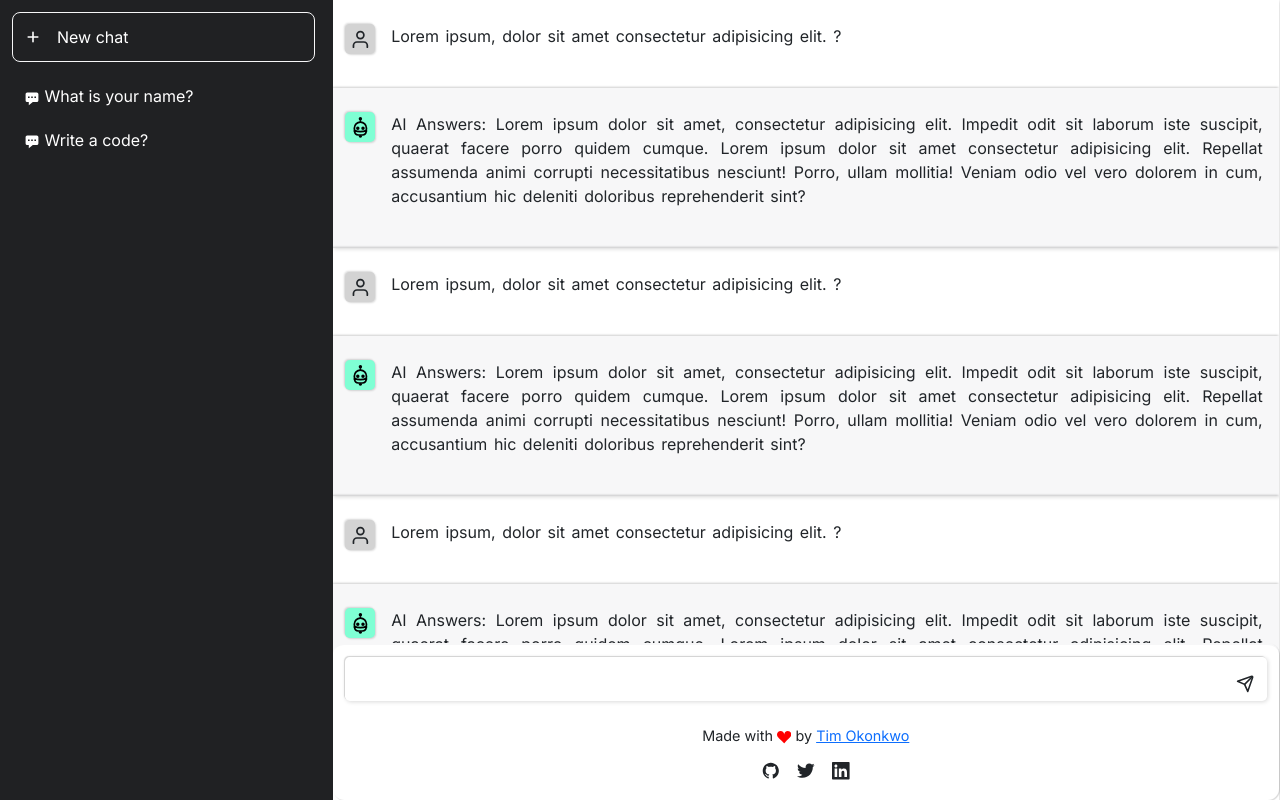
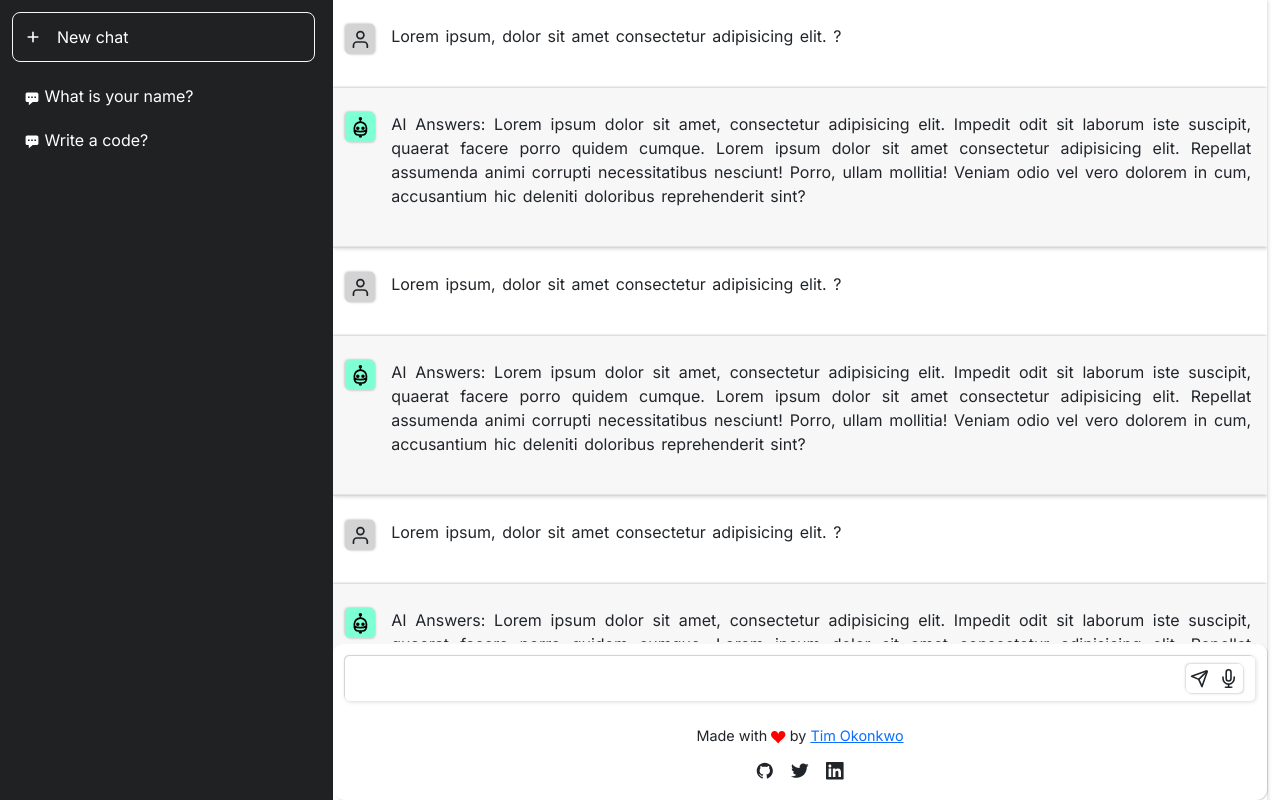
Before and after one commit to Manuelthegoat/voiceGPT, a React (Vite) app: page / in a window 1280 px wide. Shown: the top 800 px of the page. Built offline with nearby package versions, Linux system fonts and the light colour scheme.

Commit message:
added microphone and optimized UI

```diff
--- a/src/App.css
+++ b/src/App.css
@@ -137,10 +137,16 @@ body {
 	border-radius: 0.45rem;
 }
 
-.send__icon:hover {
-	background-color: rgba(0, 0, 0, 0.15);
-	font-size: 1.7rem;
-	padding: 0 0.3rem;
+.send__icon__wrapper {
+	background: none !important;
+	transition: .5s;
+	grid-template-columns: 1fr 1fr;
+	column-gap: .6rem;
+}
+
+.send__icon__wrapper:hover .message {
+	transform: rotateX(360deg);
+	transition: .7s
 }
 
 .message__wrapper {
@@ -248,12 +254,14 @@ footer {
 		display: none;
 	}
 
+	.chat__wrapper {
+		width: 73vw;
+	}
 	.chatbox__wrapper {
-		width: 73.9vw;
+		width: 73vw;
 		margin-right: 10%;
+		padding: inherit 1rem;
 	}
 
-	.chat__wrapper {
-		width: 73.9vw;
-	}
+
 }
--- a/src/App.jsx
+++ b/src/App.jsx
@@ -76,6 +76,8 @@ function App() {
 			<AIAnswer />
 			<SentMessage />
 			<AIAnswer />
+			<AIAnswer />
+			<AIAnswer />
 			</div>
 
 			<ChatBar setQuery={setQuery} />
--- a/src/components/ChatBar.jsx
+++ b/src/components/ChatBar.jsx
@@ -1,33 +1,38 @@
-import Footer from './Footer';
+import Footer from "./Footer";
 
-import TextareaAutosize from 'react-textarea-autosize';
-import {FiSend} from "react-icons/fi"
-import { useState } from 'react';
+import TextareaAutosize from "react-textarea-autosize";
+import { FiMic, FiSend } from "react-icons/fi";
+import { useState } from "react";
 
-const ChatBar = ({setQuery}) => {
-
-    const [userInput, setUserInput] = useState("")
+const ChatBar = ({ setQuery }) => {
+	const [userInput, setUserInput] = useState("");
 
 	const submit = () => {
-        setQuery(userInput)
-    }
+		setQuery(userInput);
+	};
 
 	// Update the text area
 	const handleInput = (e) => {
-        setUserInput(prev => e.target.value)
-    }
+		setUserInput((prev) => e.target.value);
+	};
 
-    return <div className="chatbox__wrapper">
+	return (
+		<div className="chatbox__wrapper">
 			<div className="chatbox">
 				<TextareaAutosize
 					maxRows={6}
 					value={userInput}
 					onChange={handleInput}
+                    autoFocus={true}
 				/>
-            <FiSend onClick={submit} className="send__icon"/>
+				<div className="icon__wrapper send__icon__wrapper">
+					<FiSend onClick={submit} className="send__icon message" />
+                    <FiMic onClick={undefined} className="send__icon" />
+				</div>
 			</div>
 			<Footer />
 		</div>
-}
+	);
+};
 
-export default ChatBar
+export default ChatBar;
```
Lines whose indentation alone changed are shown as unchanged.
